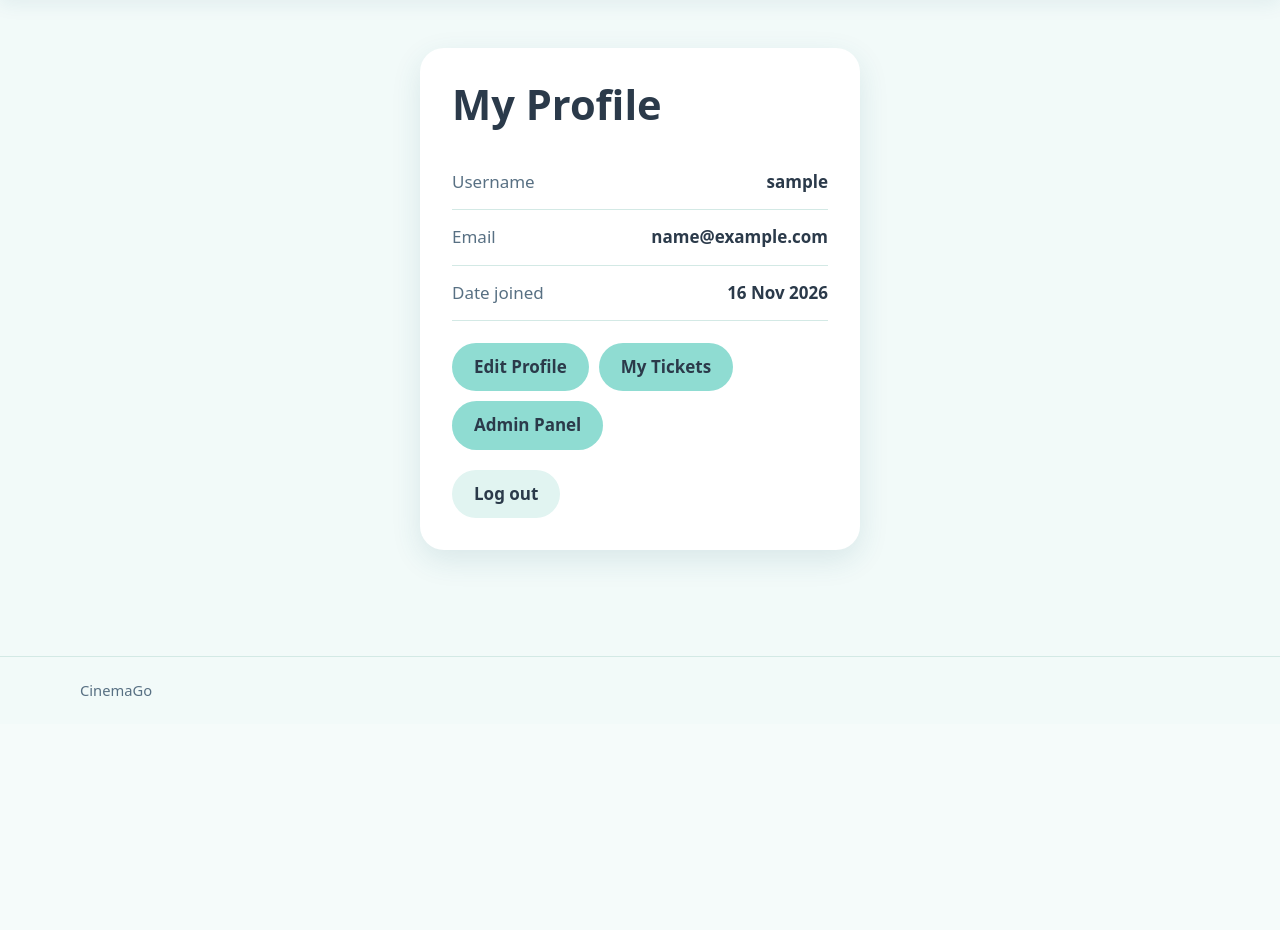
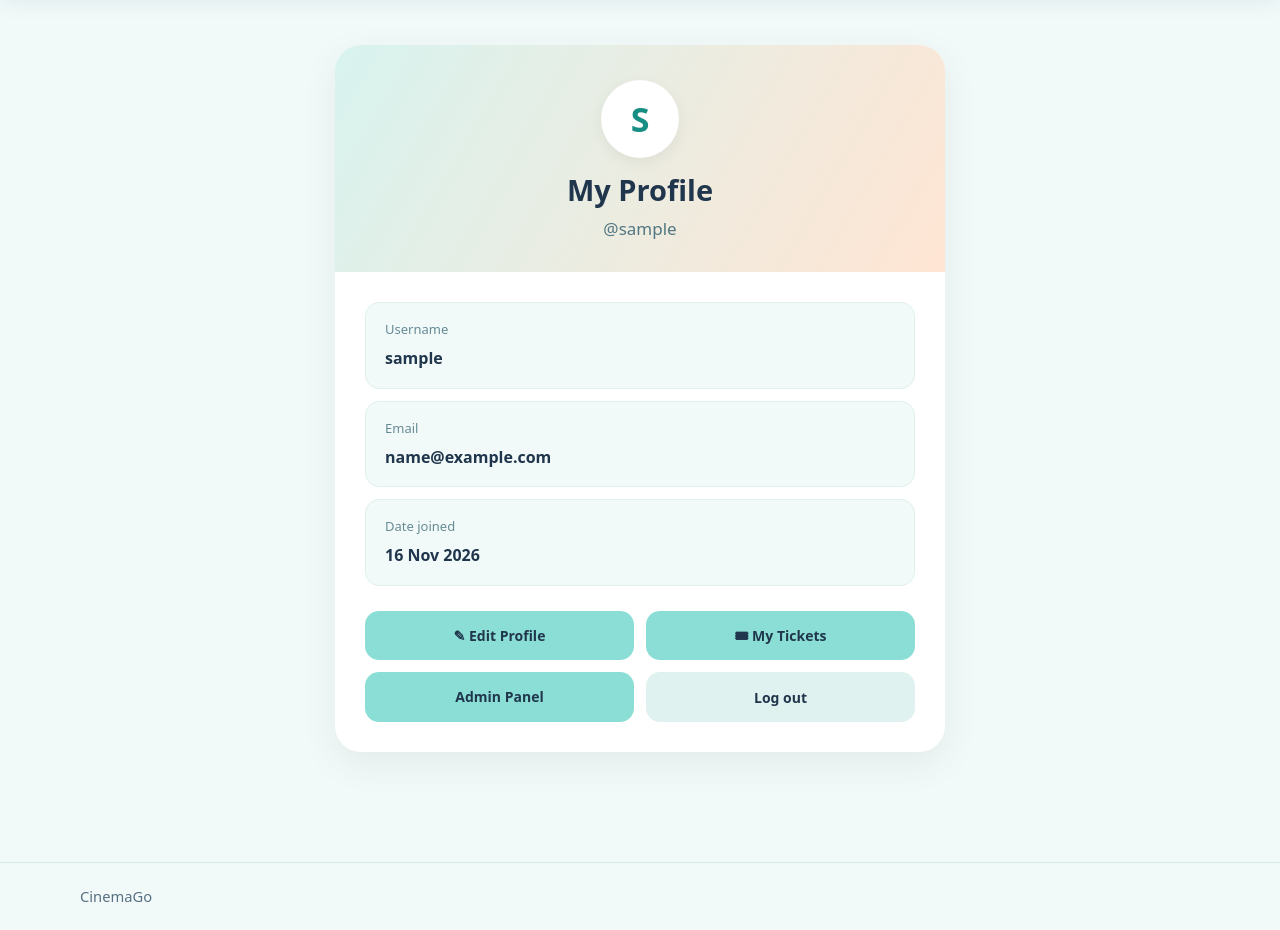
Before and after one commit to amankosova/CinemaGo, a Django app: page /accounts/profile/ in a window 1280 px wide. Shown: the part 76-1006 px from the top of the page. Before the commit the page ends 772 px from the top, so only its background shows below. Run offline with Django 5.2, Linux system fonts and the light colour scheme; the visitor is signed in with stand-in values (Sample User, id 1).

Commit message:
Profile design and 2gis link

```diff
--- a/cinema/views.py
+++ b/cinema/views.py
@@ -21,7 +21,7 @@ MAX_SEATS = 6
 # Each image refers to the actual cinema, with attribution shown on the homepage.
 # Remote photos require network access; the CSS fallback still works offline.
 CINEMA_PHOTOS = {
-    'cinemax': ('https://data.cyclowiki.org/images/9/9a/Cinemax_almaty_2.jpg', 'Циклопедия', 'https://cyclowiki.org/wiki/CINEMAX_%28DostykPlaza%29_Dolby_Atmos_3D'),
+    'cinemax': ('https://avatars.mds.yandex.net/get-altay/374295/2a0000015b16ad40c0c4dbf43b8231505766/XXXL','Yandex Images',''),
     'halyk': ('https://img.inform.kz/kazinform-photobank/media/2023-10-21/c22e125a-43d9-446e-b5a5-40812920c929.webp', 'Kazinform', 'https://kaz.inform.kz/news/almatida-halyk-imax-kinopark-16-zhana-kinoteatri-ashiladi-7c9127/'),
     'kinoforum': ('https://static.tildacdn.pro/tild3436-6533-4230-a663-666164346236/_2021-07-13_222104.png', 'YESSET', 'https://yesset.kz/works/kt_forum'),
     'lumiera': ('https://lofficiel.kz/media/blog/entries/photos/2016/10/05/ec/5d/ec/ca/ec5decca5ed3d6b8079e2e7e7bacc9f2_1.jpg', "L'Officiel", 'https://lofficiel.kz/blog/2016/10/05/lumiera-novaya-razvlekatelnaya-tochka-na-karte-almaty/'),
--- a/templates/accounts/profile.html
+++ b/templates/accounts/profile.html
@@ -3,135 +3,249 @@
 {% load i18n %}
 
 {% block title %}
-  {% if LANGUAGE_CODE == "ru" %}
-    Мой профиль
-  {% elif LANGUAGE_CODE == "kk" %}
-    Менің профилім
-  {% else %}
-    My Profile
-  {% endif %}
+  {% if LANGUAGE_CODE == "ru" %}Мой профиль
+  {% elif LANGUAGE_CODE == "kk" %}Менің профилім
+  {% else %}My Profile{% endif %}
 {% endblock %}
 
 {% block content %}
-<div class="container">
-  <div class="auth-wrap">
+
+<style>
+  .my-profile {
+    max-width: 650px;
+    margin: 45px auto 70px;
+    padding: 0 20px;
+  }
+
+  .my-profile-card {
+    background: #ffffff;
+    border-radius: 26px;
+    overflow: hidden;
+    box-shadow: 0 12px 35px rgba(35, 65, 70, 0.08);
+  }
+
+  .my-profile-top {
+    background: linear-gradient(120deg, #d8f3ef, #ffe5d3);
+    padding: 35px 25px 30px;
+    text-align: center;
+  }
+
+  .my-profile-avatar {
+    width: 78px;
+    height: 78px;
+    margin: 0 auto 15px;
+    border-radius: 50%;
+    background: white;
+    display: flex;
+    align-items: center;
+    justify-content: center;
+    font-size: 34px;
+    font-weight: 800;
+    color: #168e83;
+    box-shadow: 0 4px 15px rgba(0, 0, 0, 0.06);
+  }
+
+  .my-profile-top h1 {
+    margin: 0;
+    color: #20364c;
+    font-size: 29px;
+  }
+
+  .my-profile-username {
+    margin: 8px 0 0;
+    color: #527782;
+  }
+
+  .my-profile-content {
+    padding: 30px;
+  }
+
+  .my-profile-info {
+    display: grid;
+    gap: 12px;
+    margin-bottom: 25px;
+  }
+
+  .my-profile-item {
+    background: #f1faf8;
+    border: 1px solid #e1f0ec;
+    border-radius: 14px;
+    padding: 16px 19px;
+  }
+
+  .my-profile-item span {
+    display: block;
+    font-size: 13px;
+    color: #678b95;
+    margin-bottom: 6px;
+  }
+
+  .my-profile-item strong {
+    color: #20364c;
+    font-size: 16px;
+    overflow-wrap: anywhere;
+  }
+
+  .my-profile-actions {
+    display: grid;
+    grid-template-columns: 1fr 1fr;
+    gap: 12px;
+  }
+
+  .my-profile-button {
+    display: flex;
+    align-items: center;
+    justify-content: center;
+    padding: 14px 12px;
+    border: 0;
+    border-radius: 14px;
+    background: #8bded5;
+    color: #20364c;
+    text-decoration: none;
+    font-size: 14px;
+    font-weight: 700;
+    cursor: pointer;
+    text-align: center;
+    transition: 0.2s;
+    font-family: inherit;
+  }
+
+  .my-profile-button:hover {
+    background: #65cfc4;
+    transform: translateY(-2px);
+  }
+
+  .my-profile-button.peach {
+    background: #ffe4d4;
+  }
+
+  .my-profile-button.peach:hover {
+    background: #ffd2b9;
+  }
+
+  .my-profile-button.light {
+    background: #e0f2ef;
+  }
+
+  .my-profile-button.light:hover {
+    background: #cce9e4;
+  }
+
+  .my-profile-actions form {
+    margin: 0;
+  }
+
+  .my-profile-actions form button {
+    width: 100%;
+    height: 100%;
+  }
+
+  @media (max-width: 480px) {
+    .my-profile-actions {
+      grid-template-columns: 1fr;
+    }
+
+    .my-profile-content {
+      padding: 20px;
+    }
+
+    .my-profile-top h1 {
+      font-size: 25px;
+    }
+  }
+</style>
+
+<div class="my-profile">
+  <div class="my-profile-card">
+
+    <div class="my-profile-top">
+      <div class="my-profile-avatar">
+        {{ user.username|first|upper }}
+      </div>
 
       <h1>
-      {% if LANGUAGE_CODE == "ru" %}
-        Мой профиль
-      {% elif LANGUAGE_CODE == "kk" %}
-        Менің профилім
-      {% else %}
-        My Profile
-      {% endif %}
+        {% if LANGUAGE_CODE == "ru" %}Мой профиль
+        {% elif LANGUAGE_CODE == "kk" %}Менің профилім
+        {% else %}My Profile{% endif %}
       </h1>
 
-    <div class="profile-details">
+      <p class="my-profile-username">@{{ user.username }}</p>
+    </div>
 
-      <div class="profile-line">
+    <div class="my-profile-content">
+      <div class="my-profile-info">
+
+        <div class="my-profile-item">
           <span>
-          {% if LANGUAGE_CODE == "ru" %}
-            Имя пользователя
-          {% elif LANGUAGE_CODE == "kk" %}
-            Пайдаланушы аты
-          {% else %}
-            Username
-          {% endif %}
+            {% if LANGUAGE_CODE == "ru" %}Имя пользователя
+            {% elif LANGUAGE_CODE == "kk" %}Пайдаланушы аты
+            {% else %}Username{% endif %}
           </span>
           <strong>{{ user.username }}</strong>
         </div>
 
-      <div class="profile-line">
+        <div class="my-profile-item">
           <span>
-          {% if LANGUAGE_CODE == "ru" %}
-            Электронная почта
-          {% elif LANGUAGE_CODE == "kk" %}
-            Электрондық пошта
-          {% else %}
-            Email
-          {% endif %}
+            {% if LANGUAGE_CODE == "ru" %}Электронная почта
+            {% elif LANGUAGE_CODE == "kk" %}Электрондық пошта
+            {% else %}Email{% endif %}
           </span>
-        <strong style="overflow-wrap: anywhere;">
-          {{ user.email|default:'—' }}
-        </strong>
+          <strong>{{ user.email|default:"—" }}</strong>
         </div>
 
-      <div class="profile-line">
+        <div class="my-profile-item">
           <span>
-          {% if LANGUAGE_CODE == "ru" %}
-            Дата регистрации
-          {% elif LANGUAGE_CODE == "kk" %}
-            Тіркелген күні
-          {% else %}
-            Date joined
-          {% endif %}
+            {% if LANGUAGE_CODE == "ru" %}Дата регистрации
+            {% elif LANGUAGE_CODE == "kk" %}Тіркелген күні
+            {% else %}Date joined{% endif %}
           </span>
-        <strong>{{ user.date_joined|date:'d M Y' }}</strong>
+          <strong>{{ user.date_joined|date:"d M Y" }}</strong>
         </div>
 
       </div>
 
-    <div class="profile-actions">
+      <div class="my-profile-actions">
 
-      <a class="btn" href="{% url 'edit_profile' %}">
-        {% if LANGUAGE_CODE == "ru" %}
-          Редактировать профиль
-        {% elif LANGUAGE_CODE == "kk" %}
-          Профильді өзгерту
-        {% else %}
-          Edit Profile
-        {% endif %}
+        <a class="my-profile-button" href="{% url 'edit_profile' %}">
+          {% if LANGUAGE_CODE == "ru" %}✎ Редактировать
+          {% elif LANGUAGE_CODE == "kk" %}✎ Өзгерту
+          {% else %}✎ Edit Profile{% endif %}
         </a>
 
-      <a class="btn" href="{% url 'my_tickets' %}">
-        {% if LANGUAGE_CODE == "ru" %}
-          Мои билеты
-        {% elif LANGUAGE_CODE == "kk" %}
-          Менің билеттерім
-        {% else %}
-          My Tickets
-        {% endif %}
+        <a class="my-profile-button" href="{% url 'my_tickets' %}">
+          {% if LANGUAGE_CODE == "ru" %}🎟 Мои билеты
+          {% elif LANGUAGE_CODE == "kk" %}🎟 Менің билеттерім
+          {% else %}🎟 My Tickets{% endif %}
         </a>
 
         {% if not user.is_staff and not user.is_superuser %}
-        <a class="btn btn-soft" href="{% url 'delete_account' %}">
-          {% if LANGUAGE_CODE == "ru" %}
-            Удалить аккаунт
-          {% elif LANGUAGE_CODE == "kk" %}
-            Аккаунтты өшіру
-          {% else %}
-            Delete Account
-          {% endif %}
+          <a class="my-profile-button peach" href="{% url 'delete_account' %}">
+            {% if LANGUAGE_CODE == "ru" %}Удалить аккаунт
+            {% elif LANGUAGE_CODE == "kk" %}Аккаунтты өшіру
+            {% else %}Delete Account{% endif %}
           </a>
         {% endif %}
 
         {% if user.is_superuser %}
-        <a class="btn" href="{% url 'panel' %}">
-          {% if LANGUAGE_CODE == "ru" %}
-            Панель администратора
-          {% elif LANGUAGE_CODE == "kk" %}
-            Әкімші панелі
-          {% else %}
-            Admin Panel
-          {% endif %}
+          <a class="my-profile-button" href="{% url 'panel' %}">
+            {% if LANGUAGE_CODE == "ru" %}Панель администратора
+            {% elif LANGUAGE_CODE == "kk" %}Әкімші панелі
+            {% else %}Admin Panel{% endif %}
           </a>
         {% endif %}
 
-    </div>
-
         <form method="post" action="{% url 'logout' %}">
           {% csrf_token %}
-      <button class="btn btn-soft" type="submit">
-        {% if LANGUAGE_CODE == "ru" %}
-          Выйти
-        {% elif LANGUAGE_CODE == "kk" %}
-          Шығу
-        {% else %}
-          Log out
-        {% endif %}
+          <button class="my-profile-button light" type="submit">
+            {% if LANGUAGE_CODE == "ru" %}Выйти
+            {% elif LANGUAGE_CODE == "kk" %}Шығу
+            {% else %}Log out{% endif %}
           </button>
         </form>
 
       </div>
     </div>
+  </div>
+</div>
+
 {% endblock %}
```
Also changed, not shown: templates/cinema/home.html (+10 -2 lines). Lines whose indentation alone changed are shown as unchanged.
